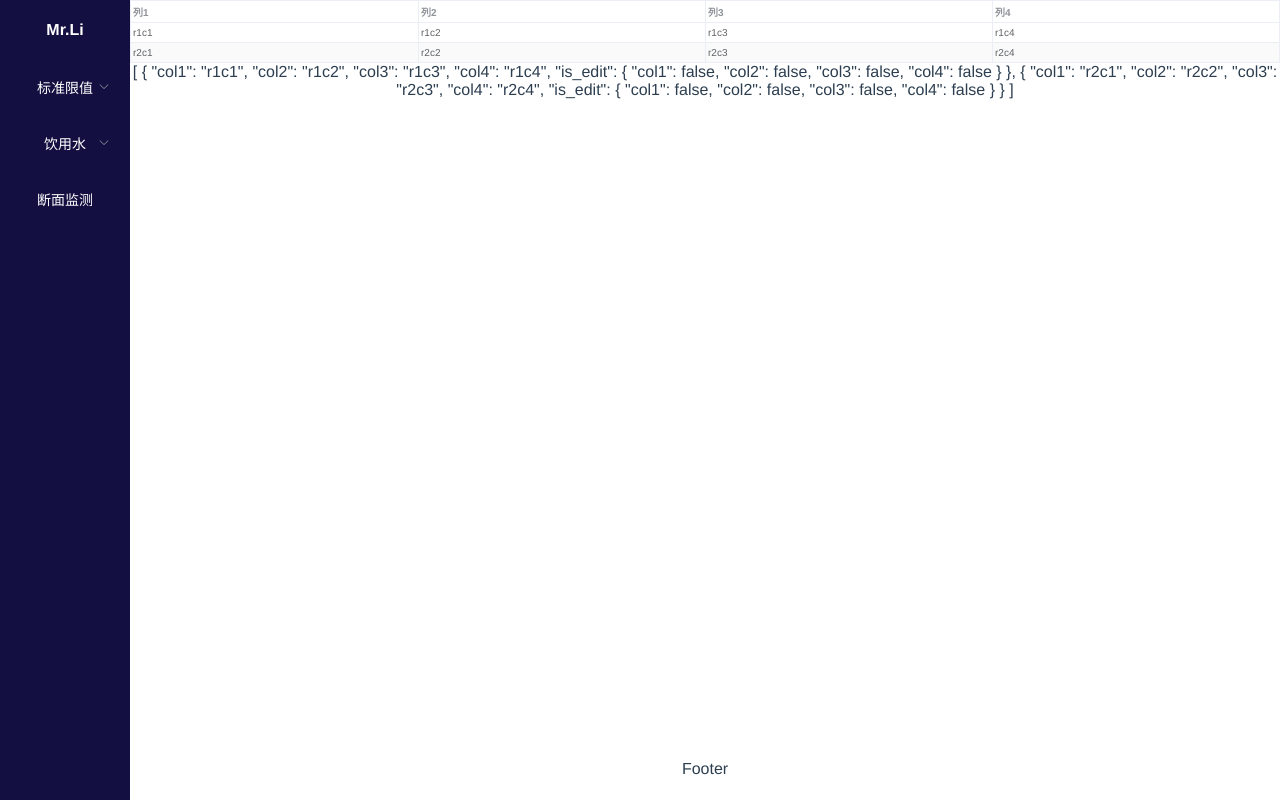
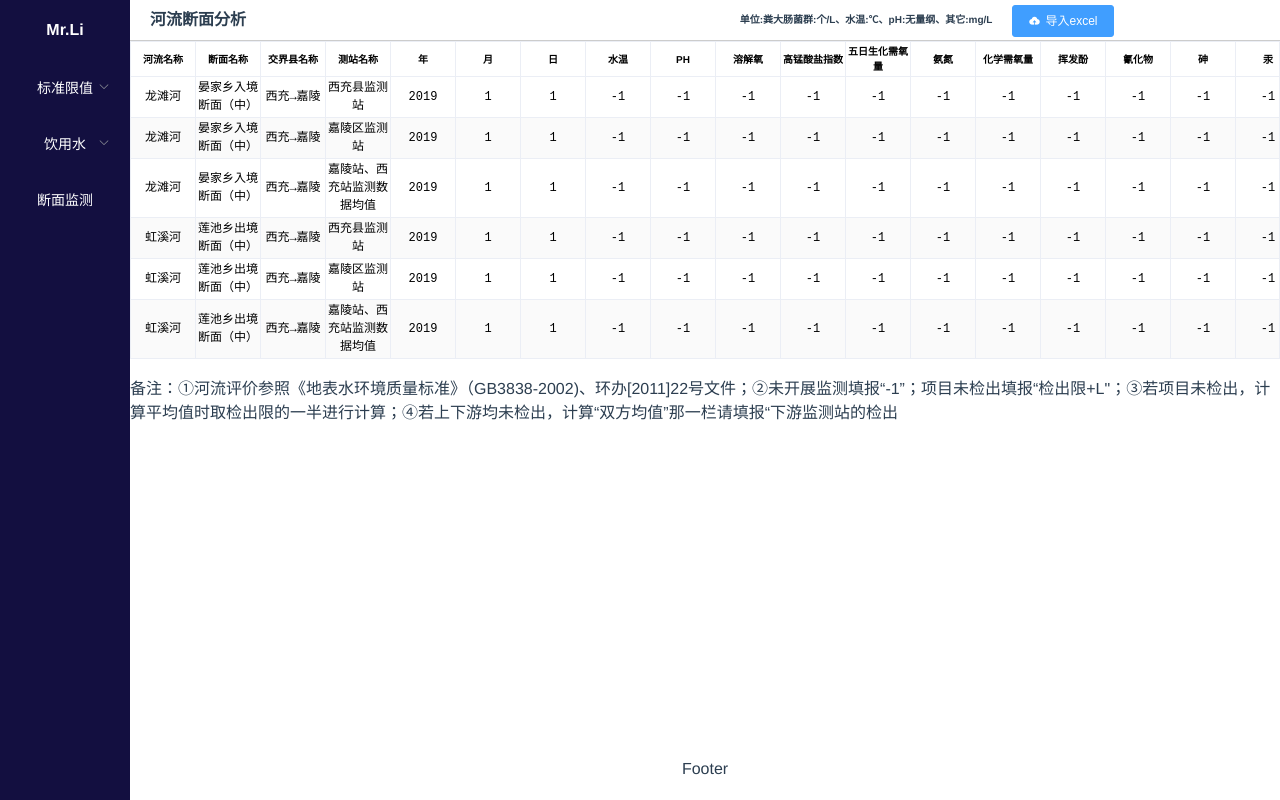
Before and after one commit to lgxnas/vue_excel_tool, a Vue app: page /#/r in a window 1280 px wide. Built offline with nearby package versions, Linux system fonts and the light colour scheme.

Commit message:
add river.vue add edit

```diff
--- a/src/components/Eltable.vue
+++ b/src/components/Eltable.vue
@@ -1,9 +1,9 @@
 <template>
   <div class="eltable">
-    <el-table :data="tableData" border stripe :height="clientHeight" size="mini">
+    <el-table :data="tableData" border stripe :height="clientHeight" size="mini" >
       <el-table-column type="index" align="center" ></el-table-column>
       <template v-for="(title,index) in ths">
-        <el-table-column :prop="title.prop" :label="title.label" :key="index" header-align="center"></el-table-column>
+        <el-table-column :prop="title.prop" :label="title.label" :key="index" header-align="center" width="110"></el-table-column>
       </template>
     </el-table>
   </div>
@@ -28,12 +28,13 @@ export default {
   padding: 2px !important;
   min-width: 0 !important;
 }
-.cell {
+.el-table .cell {
   font-size: 10px;
   line-height: 15px !important;
   padding: 0 !important;
   /* text-align: center; */
   min-width: 0 !important;
+  color: black;
 }
 .eltable {
   margin: 5px;
--- a/src/views/River.vue
+++ b/src/views/River.vue
@@ -1,77 +1,368 @@
 <template>
   <div id="river">
-    <el-table :data="dm" border stripe>
+    <Header :title="title" :dw="dw" @transferJson="getJson"/>
+    <el-table :data="dm" border stripe @cell-dblclick="dbck">
       <template v-for="(th,index) in ths">
-        <el-table-column :prop="th.prop" :label="th.label" :key="index">
-          <template scope="scope">
-            <div @dblclick="dbc(scope.$index,th.prop)" style="min-width:100%;min-height:100%;">
-              <div v-show="!scope.row.is_edit[th.prop]">
-                <!-- <span> -->
-                {{scope.row[th.prop]}}
-                <!-- </span> -->
-              </div>
-              <el-input
-                v-show="scope.row.is_edit[th.prop]"
-                v-model="scope.row[th.prop]"
-                @blur="update(scope.$index,th.prop)"
-                autofocus="true"
-                clearable
-                size="mini"
-                minlength="1"
-              ></el-input>
-            </div>
+        <el-table-column :prop="th.prop" :label="th.label" :key="index" align="center" :width="index<33?'65':'200'">
+          <template slot-scope="scope">
+            <el-input
+              type="textarea"
+              @focus="onfocus"
+              v-model="scope.row[th.prop]"
+              @blur="update(scope.$index,th.prop)"
+              size="mini"
+              autosize
+            ></el-input>
           </template>
         </el-table-column>
       </template>
     </el-table>
-    {{dm}}
+    <p>{{bz}}</p>
+    <!-- {{dm}} -->
   </div>
 </template>
 
 <script>
+import Header from "../components/Header";
 import { constants } from "crypto";
 export default {
   data() {
     return {
+      title: "河流断面分析",
+      // tableData,
+      dw: "单位:粪大肠菌群:个/L、水温:℃、pH:无量纲、其它:mg/L",
+      bz:
+        '备注：①河流评价参照《地表水环境质量标准》（GB3838-2002)、环办[2011]22号文件；②未开展监测填报“-1”；项目未检出填报“检出限+L"；③若项目未检出，计算平均值时取检出限的一半进行计算；④若上下游均未检出，计算“双方均值”那一栏请填报“下游监测站的检出',
       ths: [
-        { prop: "col1", label: "列1" },
-        { prop: "col2", label: "列2" },
-        { prop: "col3", label: "列3" },
-        { prop: "col4", label: "列4" }
+        { prop: "河流名称", label: "河流名称" },
+        { prop: "断面名称", label: "断面名称" },
+        { prop: "交界县名称", label: "交界县名称" },
+        { prop: "测站名称", label: "测站名称" },
+        { prop: "年", label: "年" },
+        { prop: "月", label: "月" },
+        { prop: "日", label: "日" },
+        { prop: "水温", label: "水温" },
+        { prop: "PH", label: "PH" },
+        { prop: "溶解氧", label: "溶解氧" },
+        { prop: "高锰酸盐指数", label: "高锰酸盐指数" },
+        { prop: "五日生化需氧量", label: "五日生化需氧量" },
+        { prop: "氨氮", label: "氨氮" },
+        { prop: "化学需氧量", label: "化学需氧量" },
+        { prop: "挥发酚", label: "挥发酚" },
+        { prop: "氰化物", label: "氰化物" },
+        { prop: "砷", label: "砷" },
+        { prop: "汞", label: "汞" },
+        { prop: "六价铬", label: "六价铬" },
+        { prop: "铅", label: "铅" },
+        { prop: "镉", label: "镉" },
+        { prop: "石油类", label: "石油类" },
+        { prop: "总磷", label: "总磷" },
+        { prop: "总氮", label: "总氮" },
+        { prop: "铜", label: "铜" },
+        { prop: "锌", label: "锌" },
+        { prop: "氟化物", label: "氟化物" },
+        { prop: "硒", label: "硒" },
+        { prop: "阴离子表面活性剂", label: "阴离子表面活性剂" },
+        { prop: "硫化物", label: "硫化物" },
+        { prop: "粪大肠杆菌群", label: "粪大肠杆菌群" },
+        { prop: "规定类别", label: "规定类别" },
+        { prop: "实测类别", label: "实测类别" },
+        {
+          prop: "21项参评指标中超标项目（达到类别,超标倍数）",
+          label: "21项参评指标中超标项目（达到类别,超标倍数）"
+        },
+        {
+          prop: "单独评价指标（粪大肠菌群）超标情况(类别，超标倍数）",
+          label: "单独评价指标（粪大肠菌群）超标情况(类别，超标倍数）"
+        }
       ],
       dm: [
         {
-          col1: "r1c1",
-          col2: "r1c2",
-          col3: "r1c3",
-          col4: "r1c4",
-          is_edit: { col1: false, col2: false, col3: false, col4: false }
+          河流名称: "龙滩河",
+          断面名称: "晏家乡入境断面（中）",
+          交界县名称: "西充→嘉陵",
+          测站名称: "西充县监测站",
+          年: "2019",
+          月: "1",
+          日: "1",
+          水温: "-1",
+          PH: "-1",
+          溶解氧: "-1",
+          高锰酸盐指数: "-1",
+          五日生化需氧量: "-1",
+          氨氮: "-1",
+          化学需氧量: "-1",
+          挥发酚: "-1",
+          氰化物: "-1",
+          砷: "-1",
+          汞: "-1",
+          六价铬: "-1",
+          铅: "-1",
+          镉: "-1",
+          石油类: "-1",
+          总磷: "-1",
+          总氮: "-1",
+          铜: "-1",
+          锌: "-1",
+          氟化物: "-1",
+          硒: "-1",
+          阴离子表面活性剂: "-1",
+          硫化物: "-1",
+          粪大肠杆菌群: "-1",
+          规定类别: "Ⅲ",
+          实测类别: "-1",
+          "21项参评指标中超标项目（达到类别,超标倍数）": "/",
+          "单独评价指标（粪大肠菌群）超标情况(类别，超标倍数）": "/"
         },
         {
-          col1: "r2c1",
-          col2: "r2c2",
-          col3: "r2c3",
-          col4: "r2c4",
-          is_edit: { col1: false, col2: false, col3: false, col4: false }
+          河流名称: "龙滩河",
+          断面名称: "晏家乡入境断面（中）",
+          交界县名称: "西充→嘉陵",
+          测站名称: "嘉陵区监测站",
+          年: "2019",
+          月: "1",
+          日: "1",
+          水温: "-1",
+          PH: "-1",
+          溶解氧: "-1",
+          高锰酸盐指数: "-1",
+          五日生化需氧量: "-1",
+          氨氮: "-1",
+          化学需氧量: "-1",
+          挥发酚: "-1",
+          氰化物: "-1",
+          砷: "-1",
+          汞: "-1",
+          六价铬: "-1",
+          铅: "-1",
+          镉: "-1",
+          石油类: "-1",
+          总磷: "-1",
+          总氮: "-1",
+          铜: "-1",
+          锌: "-1",
+          氟化物: "-1",
+          硒: "-1",
+          阴离子表面活性剂: "-1",
+          硫化物: "-1",
+          粪大肠杆菌群: "-1",
+          规定类别: "Ⅲ",
+          实测类别: "-1",
+          "21项参评指标中超标项目（达到类别,超标倍数）": "/",
+          "单独评价指标（粪大肠菌群）超标情况(类别，超标倍数）": "/"
+        },
+        {
+          河流名称: "龙滩河",
+          断面名称: "晏家乡入境断面（中）",
+          交界县名称: "西充→嘉陵",
+          测站名称: "嘉陵站、西充站监测数据均值",
+          年: "2019",
+          月: "1",
+          日: "1",
+          水温: "-1",
+          PH: "-1",
+          溶解氧: "-1",
+          高锰酸盐指数: "-1",
+          五日生化需氧量: "-1",
+          氨氮: "-1",
+          化学需氧量: "-1",
+          挥发酚: "-1",
+          氰化物: "-1",
+          砷: "-1",
+          汞: "-1",
+          六价铬: "-1",
+          铅: "-1",
+          镉: "-1",
+          石油类: "-1",
+          总磷: "-1",
+          总氮: "-1",
+          铜: "-1",
+          锌: "-1",
+          氟化物: "-1",
+          硒: "-1",
+          阴离子表面活性剂: "-1",
+          硫化物: "-1",
+          粪大肠杆菌群: "-1",
+          规定类别: "Ⅲ",
+          实测类别: "-1",
+          "21项参评指标中超标项目（达到类别,超标倍数）": "/",
+          "单独评价指标（粪大肠菌群）超标情况(类别，超标倍数）": "/"
+        },
+        {
+          河流名称: "虹溪河",
+          断面名称: "莲池乡出境断面（中）",
+          交界县名称: "西充→嘉陵",
+          测站名称: "西充县监测站",
+          年: "2019",
+          月: "1",
+          日: "1",
+          水温: "-1",
+          PH: "-1",
+          溶解氧: "-1",
+          高锰酸盐指数: "-1",
+          五日生化需氧量: "-1",
+          氨氮: "-1",
+          化学需氧量: "-1",
+          挥发酚: "-1",
+          氰化物: "-1",
+          砷: "-1",
+          汞: "-1",
+          六价铬: "-1",
+          铅: "-1",
+          镉: "-1",
+          石油类: "-1",
+          总磷: "-1",
+          总氮: "-1",
+          铜: "-1",
+          锌: "-1",
+          氟化物: "-1",
+          硒: "-1",
+          阴离子表面活性剂: "-1",
+          硫化物: "-1",
+          粪大肠杆菌群: "-1",
+          规定类别: "Ⅲ",
+          实测类别: "-1",
+          "21项参评指标中超标项目（达到类别,超标倍数）": "/",
+          "单独评价指标（粪大肠菌群）超标情况(类别，超标倍数）": "/"
+        },
+        {
+          河流名称: "虹溪河",
+          断面名称: "莲池乡出境断面（中）",
+          交界县名称: "西充→嘉陵",
+          测站名称: "嘉陵区监测站",
+          年: "2019",
+          月: "1",
+          日: "1",
+          水温: "-1",
+          PH: "-1",
+          溶解氧: "-1",
+          高锰酸盐指数: "-1",
+          五日生化需氧量: "-1",
+          氨氮: "-1",
+          化学需氧量: "-1",
+          挥发酚: "-1",
+          氰化物: "-1",
+          砷: "-1",
+          汞: "-1",
+          六价铬: "-1",
+          铅: "-1",
+          镉: "-1",
+          石油类: "-1",
+          总磷: "-1",
+          总氮: "-1",
+          铜: "-1",
+          锌: "-1",
+          氟化物: "-1",
+          硒: "-1",
+          阴离子表面活性剂: "-1",
+          硫化物: "-1",
+          粪大肠杆菌群: "-1",
+          规定类别: "Ⅲ",
+          实测类别: "-1",
+          "21项参评指标中超标项目（达到类别,超标倍数）": "/",
+          "单独评价指标（粪大肠菌群）超标情况(类别，超标倍数）": "/"
+        },
+        {
+          河流名称: "虹溪河",
+          断面名称: "莲池乡出境断面（中）",
+          交界县名称: "西充→嘉陵",
+          测站名称: "嘉陵站、西充站监测数据均值",
+          年: "2019",
+          月: "1",
+          日: "1",
+          水温: "-1",
+          PH: "-1",
+          溶解氧: "-1",
+          高锰酸盐指数: "-1",
+          五日生化需氧量: "-1",
+          氨氮: "-1",
+          化学需氧量: "-1",
+          挥发酚: "-1",
+          氰化物: "-1",
+          砷: "-1",
+          汞: "-1",
+          六价铬: "-1",
+          铅: "-1",
+          镉: "-1",
+          石油类: "-1",
+          总磷: "-1",
+          总氮: "-1",
+          铜: "-1",
+          锌: "-1",
+          氟化物: "-1",
+          硒: "-1",
+          阴离子表面活性剂: "-1",
+          硫化物: "-1",
+          粪大肠杆菌群: "-1",
+          规定类别: "Ⅲ",
+          实测类别: "-1",
+          "21项参评指标中超标项目（达到类别,超标倍数）": "/",
+          "单独评价指标（粪大肠菌群）超标情况(类别，超标倍数）": "/"
         }
       ]
     };
   },
   methods: {
-    dbc(index, p) {
-      console.log(this.dm[index].is_edit);
-      console.log(p);
-      this.dm[index].is_edit[p] = true;
+    update(index, p) {
+      // console.log(!this.dm[index][p]);
+      if (!this.dm[index][p]) {
+        this.dm[index][p] = "-1";
+      } else {
+        if (this.dm[index][p].replace(/\s/g, "").length == 0) {
+          this.dm[index][p] = "-1";
+        }
+      }
     },
-    update(index, p) {
-      //   console.log(this.dm[index].is_edit[p]);
-      if (this.dm[index][p].replace(/\s/, "").length > 0) {
-        this.dm[index].is_edit[p] = false;
-      } else {
-        this.dm[index][p] = -1;
-        this.dm[index].is_edit[p] = false;
+    onfocus(e) {
+      e.currentTarget.select(); //全选 文字
+    },
+    dbck(row, column, cell, event) {
+      console.log(row, column, cell, event);
+    },
+    getJson(msg){
+      this.dm=msg
+    },
+    initData() {
+      for (let i = 0; i < this.dm.length; i++) {
+        for (let p = 0; p < this.ths.length; p++) {
+          if (typeof this.dm[i][p] === "undefined") {
+            this.dm[i][this.ths[p].prop] = "-1";
+            console.log(typeof this.dm[i][p]);
+          }
+        }
       }
     }
+  },
+
+  components: {
+    Header
+  },
+  mounted() {
+    // this.initData();
   }
 };
 </script>
+
+<style>
+.el-table thead {
+  color: #000000;
+}
+#river .el-textarea__inner {
+  border: none;
+  background: none;
+  /* height: auto; */
+  color: #000000;
+  padding: 0;
+  text-align: center;
+  resize: none;
+  overflow: hidden;
+  word-break: break-all;
+}
+#river .el-textarea__inner:focus {
+  background-color: rgba(255, 159, 243, 0.2);
+  border: 1px dashed #cccccc;
+}
+#river p{
+  text-align: left;
+}
+</style>
--- a/src/views/Surface.vue
+++ b/src/views/Surface.vue
@@ -3,6 +3,7 @@
    <Header :title="title" :dw="dw"/>
    {{t}}
    <button @click="lgx">test</button>
+   <el-input></el-input>
    </div>
 </template>
 <script>
--- a/src/views/Under.vue
+++ b/src/views/Under.vue
@@ -4,13 +4,13 @@
     <!-- {{dxsjson}} -->
     <el-table :data="result" style="width: 100%" border stripe>
       <el-table-column type="index" align="center"></el-table-column>
-      <el-table-column prop="add" label="断面所在乡镇" header-align="center" width="100"></el-table-column>
+      <el-table-column prop="add" label="断面所在乡镇" align="center" width="120"></el-table-column>
       <!-- <el-table-column prop="ser" label="服务乡镇" header-align="center"></el-table-column> -->
-      <el-table-column prop="name" label="断面名称" header-align="center" width="105"></el-table-column>
+      <el-table-column prop="name" label="断面名称" header-align="center" width="150"></el-table-column>
       <!-- <el-table-column prop="cate" label="水源地性质" header-align="center"></el-table-column> -->
       <el-table-column label="综合评价（《地下水质量标准文件》-GB/T14848-2017中所有指标均参与评价）" header-align="center">
         <!-- <el-table-column label="规定类别" header-align="center"></el-table-column> -->
-        <el-table-column prop="level" label="实测类别" align="center" width="60"></el-table-column>
+        <el-table-column prop="level" label="实测类别" align="center" width="100"></el-table-column>
         <el-table-column prop="des" label="超标项目（达到类别，超标倍数）" header-align="center"></el-table-column>
       </el-table-column>
     </el-table>
```
Also changed, not shown: src/components/Header.vue (+9 -3 lines), 1 other file (tests, documents, lock files or other folders).
